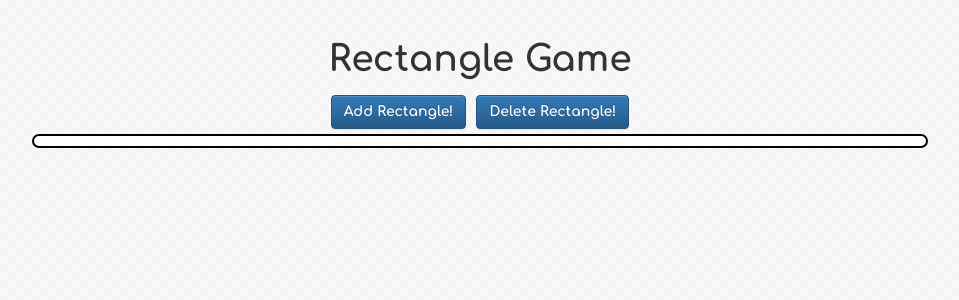
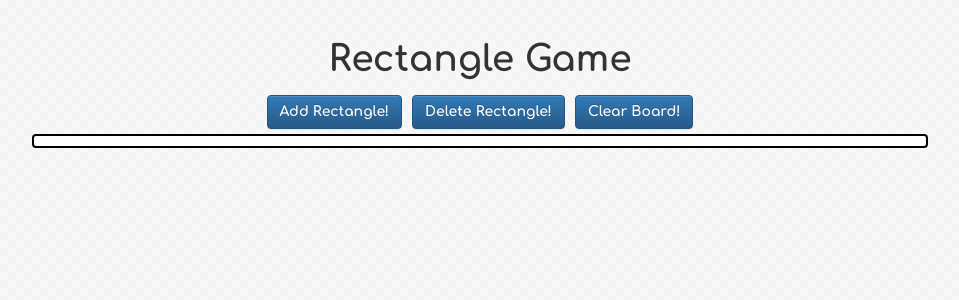
Before and after one commit to vinceroti/rectangle-app, a React (Create React App) app: page / in a window 1280 px wide. Shown: the top 300 px of the page, without its empty margins (160-1119 px from the left). Built offline with nearby package versions, Linux system fonts and the light colour scheme.

Commit message:
add clear board function

```diff
--- a/src/components/App.js
+++ b/src/components/App.js
@@ -9,13 +9,15 @@ const styles = {
     fontWeight: 'bold'
   },
   game: {
+    boxSizing: 'border-box',
     padding: 5,
     margin: '0 auto',
     height: '50%',
     width: '70%',
-    borderRadius: 12,
+    borderRadius: 4,
     border: '2px solid black',
-    backgroundColor: 'white'
+    backgroundColor: 'white',
+    overflow: 'auto'
   },
   buttons: {
     textAlign: 'center',
@@ -32,6 +34,7 @@ class App extends Component {
     this.state = { rectList: [] };
     this._addRect = this._addRect.bind(this);
     this._removeRect = this._removeRect.bind(this);
+    this._clear = this._clear.bind(this);
   }
   componentWillMount() {
     let rectList = this.state.rectList;
@@ -54,6 +57,7 @@ class App extends Component {
       rectList: rectList.concat(<Rectangle key={rectList.length + 1} customColor={this._randColor()}/>)
     });
     localStorage.setItem('rectList', rectList.length + 1);
+    // SET randColor return value to var and add it to localstorage as well!
   }
 
   _removeRect() {
@@ -65,6 +69,13 @@ class App extends Component {
     localStorage.setItem('rectList', rectList.length);
   }
 
+  _clear() {
+    this.setState({
+      rectList: []
+    });
+    localStorage.setItem('rectList', 0);
+  }
+
 
   render() {
     return (
@@ -73,6 +84,7 @@ class App extends Component {
         <div style={styles.buttons}>
           <Button style={styles.button} onClick={this._addRect} bsStyle="primary">Add Rectangle!</Button>
           <Button style={styles.button} onClick={this._removeRect} bsStyle="primary">Delete Rectangle!</Button>
+          <Button style={styles.button} onClick={this._clear} bsStyle="primary">Clear Board!</Button>
         </div>
         <div style={styles.game} id="board">
           {this.state.rectList}
```
